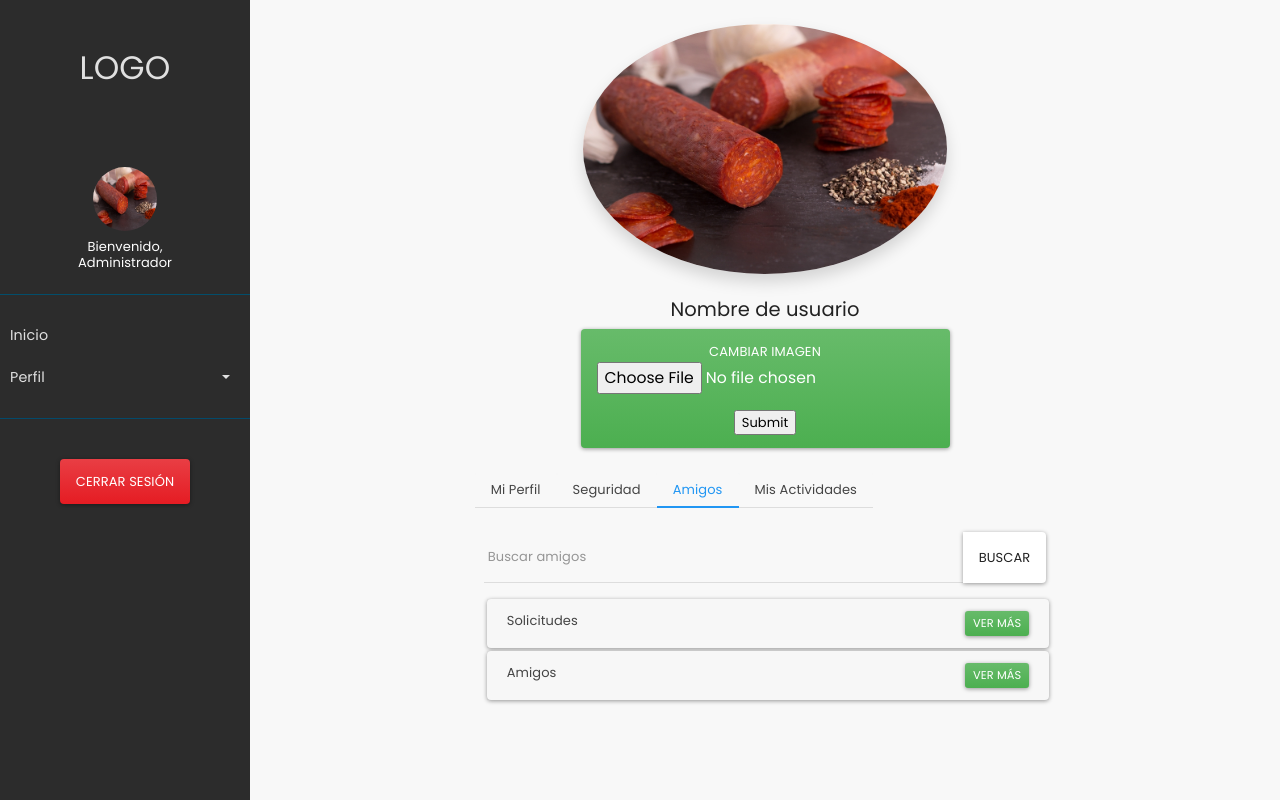
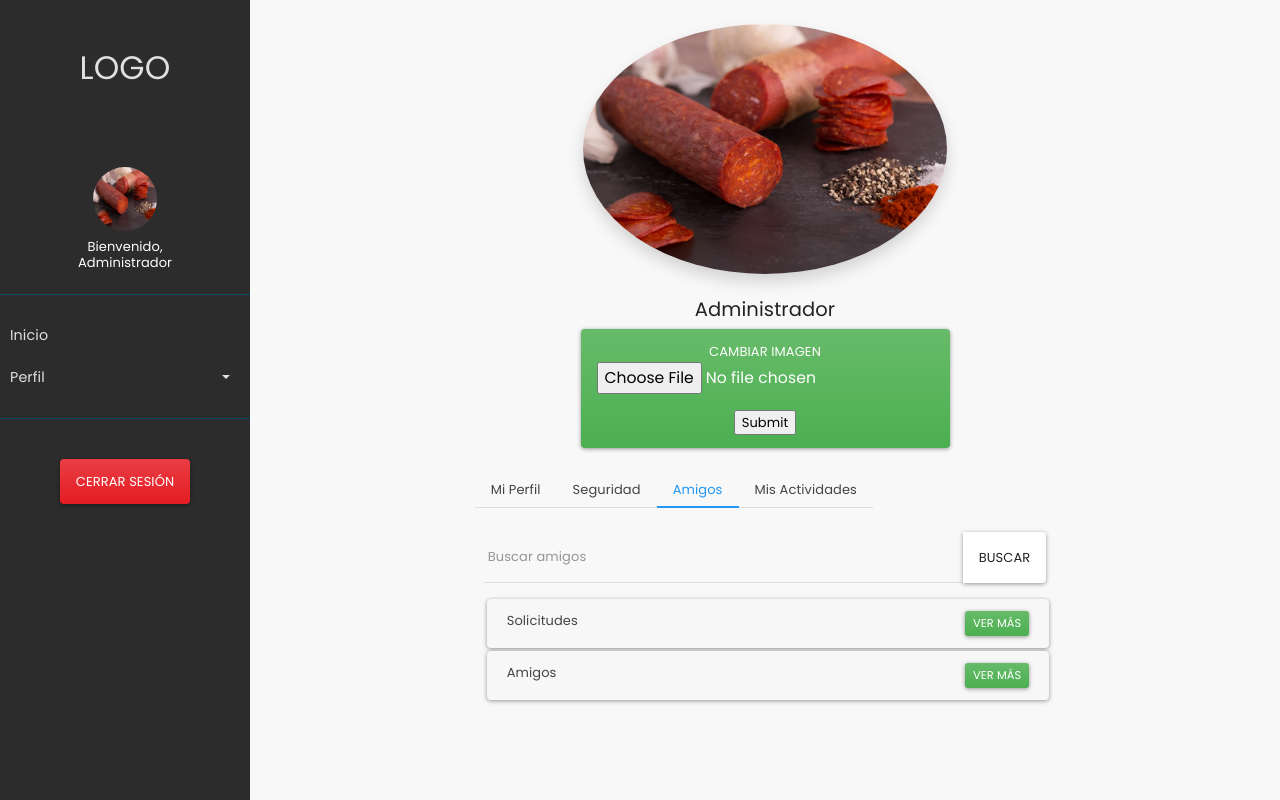
Before and after one commit to DCC-CC4401/2019-2-4-men-and-a-project-T4, a Django app: page /timePlan/friends/ in a window 1280 px wide. Run offline with Django 3.2, Linux system fonts and the light colour scheme; a user stored in the database is signed in; data comes from the database, SQL or seed files in the repository; both versions use the stored data as it was after the commit; some libraries are stand-ins or nearby versions.

Commit message:
Nombre se muestra bajo foto de perfil

```diff
--- a/templates/timePlan/ProfileBase.html
+++ b/templates/timePlan/ProfileBase.html
@@ -25,7 +25,7 @@
         </div>
         <div class="row py-4">
             <div class="col text-center">
-                <p class="h4 text-center text-dark">Nombre de usuario</p>
+                <p class="h4 text-center text-dark">{{ username }}</p>
                 <button type="button" class="btn btn-success">Cambiar imagen
                     <!--Cambiar foto de perfil-->
                     <form action="{% url 'upload_img' %}" method="post" enctype="multipart/form-data">{% csrf_token %}
```
Also changed, not shown: db.sqlite3.
